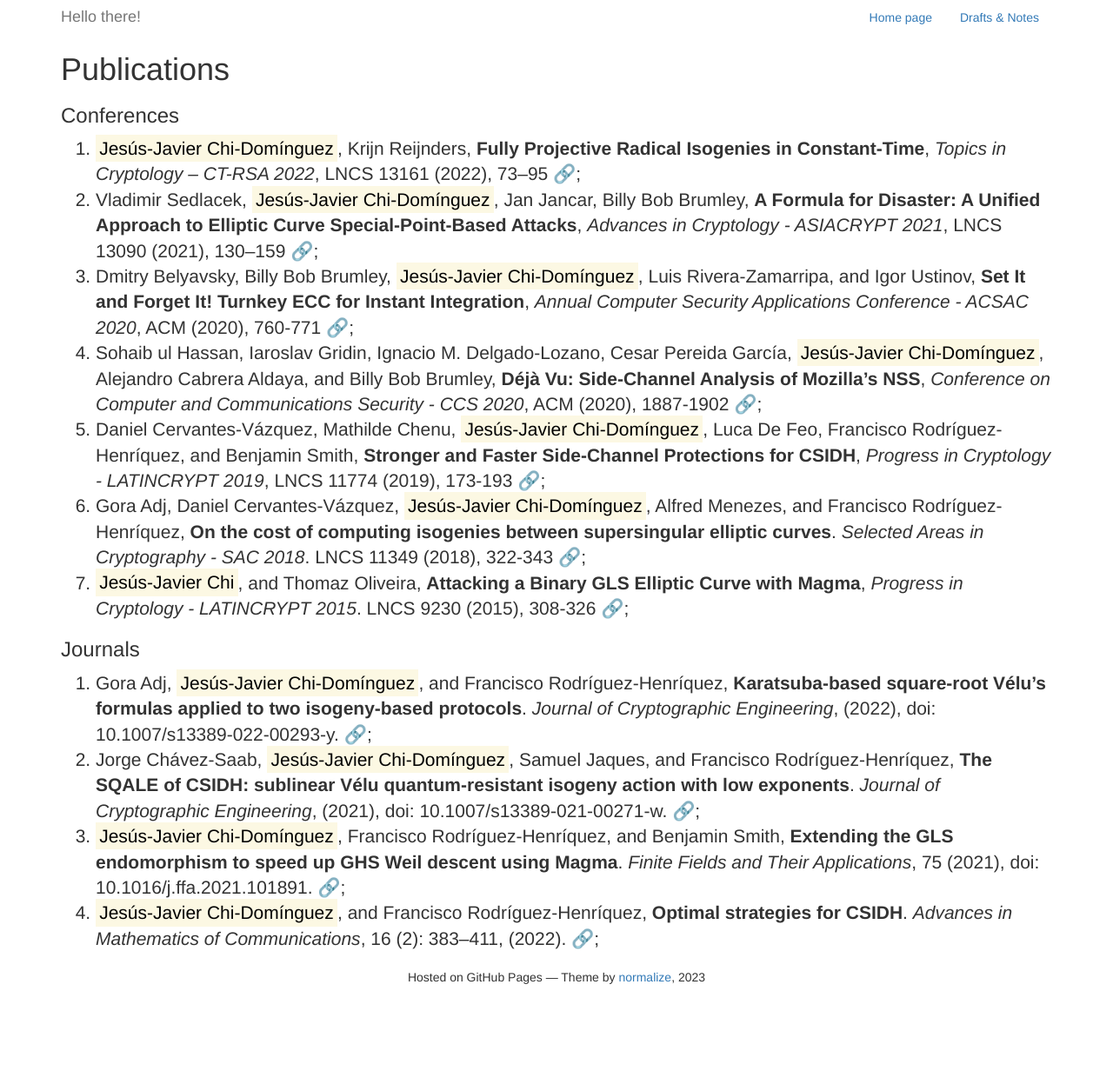
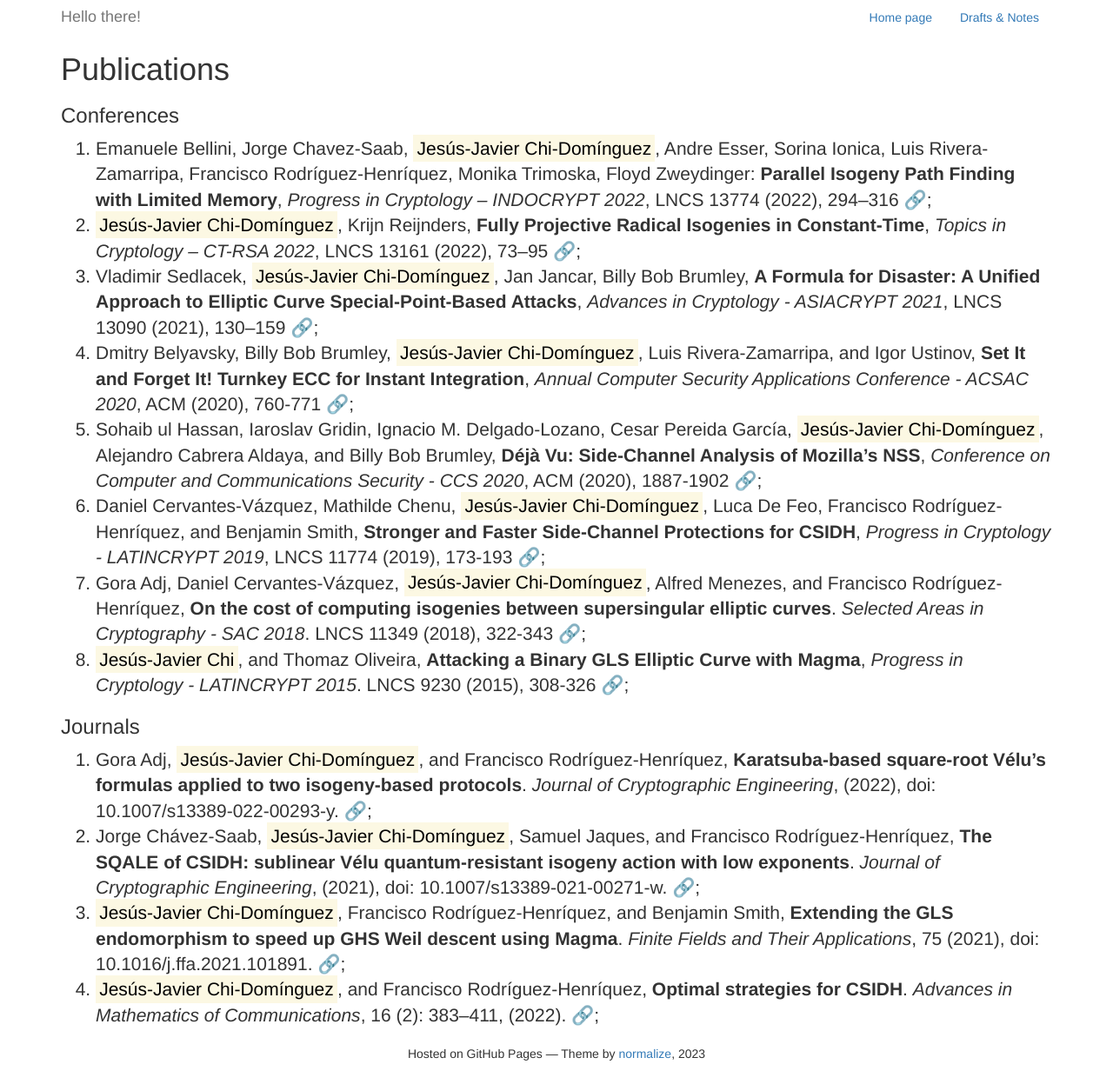
Before and after one commit to JJChiDguez/JJChiDguez.github.io, a Jekyll site: the page built from docs/publications.md, in a window 1280 px wide. Shown: the whole page at 87% size. Built offline with Jekyll 4.4.1, drawn with Linux system fonts in a browser that asks for light colours; before the commit the page ends 1144 px from its top, so only the background shows below that.

Commit message:
add: recent publications + CV update

```diff
--- a/docs/publications.md
+++ b/docs/publications.md
@@ -8,13 +8,14 @@ filename: publications.md
 
 ### Conferences
 
-1. <mark>Jes&uacute;s-Javier Chi-Dom&iacute;nguez</mark>, Krijn Reijnders, **Fully Projective Radical Isogenies in Constant-Time**, _Topics in Cryptology – CT-RSA 2022_, LNCS 13161 (2022), 73--95 [&#128279;](https://doi.org/10.1007/978-3-030-95312-6_4);
-2. Vladimir Sedlacek, <mark>Jes&uacute;s-Javier Chi-Dom&iacute;nguez</mark>, Jan Jancar, Billy Bob Brumley, **A Formula for Disaster: A Unified Approach to Elliptic Curve Special-Point-Based Attacks**, _Advances in Cryptology - ASIACRYPT 2021_, LNCS 13090 (2021), 130--159 [&#128279;](https://doi.org/10.1007/978-3-030-92062-3_5);
-3. Dmitry Belyavsky, Billy Bob Brumley, <mark>Jes&uacute;s-Javier Chi-Dom&iacute;nguez</mark>, Luis Rivera-Zamarripa, and Igor Ustinov, **Set It and Forget It! Turnkey ECC for Instant Integration**, _Annual Computer Security Applications Conference - ACSAC 2020_, ACM (2020), 760-771 [&#128279;](https://doi.org/10.1145/3427228.3427291);
-4. Sohaib ul Hassan, Iaroslav Gridin, Ignacio M. Delgado-Lozano, Cesar Pereida Garc&iacute;a, <mark>Jes&uacute;s-Javier Chi-Dom&iacute;nguez</mark>, Alejandro Cabrera Aldaya, and Billy Bob Brumley, **D&eacute;j&agrave; Vu: Side-Channel Analysis of Mozilla's NSS**, _Conference on Computer and Communications Security - CCS 2020_, ACM (2020), 1887-1902 [&#128279;](https://doi.org/10.1145/3372297.3421761);
-5. Daniel Cervantes-V&aacute;zquez, Mathilde Chenu, <mark>Jes&uacute;s-Javier Chi-Dom&iacute;nguez</mark>, Luca De Feo, Francisco Rodr&iacute;guez-Henr&iacute;quez, and Benjamin Smith, **Stronger and Faster Side-Channel Protections for CSIDH**, _Progress in Cryptology - LATINCRYPT 2019_, LNCS 11774 (2019), 173-193 [&#128279;](https://doi.org/10.1007/978-3-030-30530-7_9);
-6. Gora Adj, Daniel Cervantes-V&aacute;zquez, <mark>Jes&uacute;s-Javier Chi-Dom&iacute;nguez</mark>, Alfred Menezes, and Francisco Rodr&iacute;guez-Henr&iacute;quez, **On the cost of computing isogenies between supersingular elliptic curves**. _Selected Areas in Cryptography - SAC 2018_. LNCS 11349 (2018), 322-343 [&#128279;](https://doi.org/10.1007/978-3-030-10970-7_15);
-7. <mark>Jes&uacute;s-Javier Chi</mark>, and Thomaz Oliveira, **Attacking a Binary GLS Elliptic Curve with Magma**, _Progress in Cryptology - LATINCRYPT 2015_. LNCS 9230 (2015), 308-326 [&#128279;](https://doi.org/10.1007/978-3-319-22174-8_17);
+1. Emanuele Bellini, Jorge Chavez-Saab, <mark>Jes&uacute;s-Javier Chi-Dom&iacute;nguez</mark>, Andre Esser, Sorina Ionica, Luis Rivera-Zamarripa, Francisco Rodr&iacute;guez-Henr&iacute;quez, Monika Trimoska, Floyd Zweydinger: **Parallel Isogeny Path Finding with Limited Memory**, _Progress in Cryptology – INDOCRYPT 2022_, LNCS 13774 (2022), 294--316 [&#128279;](https://doi.org/10.1007/978-3-031-22912-1_13);
+2. <mark>Jes&uacute;s-Javier Chi-Dom&iacute;nguez</mark>, Krijn Reijnders, **Fully Projective Radical Isogenies in Constant-Time**, _Topics in Cryptology – CT-RSA 2022_, LNCS 13161 (2022), 73--95 [&#128279;](https://doi.org/10.1007/978-3-030-95312-6_4);
+3. Vladimir Sedlacek, <mark>Jes&uacute;s-Javier Chi-Dom&iacute;nguez</mark>, Jan Jancar, Billy Bob Brumley, **A Formula for Disaster: A Unified Approach to Elliptic Curve Special-Point-Based Attacks**, _Advances in Cryptology - ASIACRYPT 2021_, LNCS 13090 (2021), 130--159 [&#128279;](https://doi.org/10.1007/978-3-030-92062-3_5);
+4. Dmitry Belyavsky, Billy Bob Brumley, <mark>Jes&uacute;s-Javier Chi-Dom&iacute;nguez</mark>, Luis Rivera-Zamarripa, and Igor Ustinov, **Set It and Forget It! Turnkey ECC for Instant Integration**, _Annual Computer Security Applications Conference - ACSAC 2020_, ACM (2020), 760-771 [&#128279;](https://doi.org/10.1145/3427228.3427291);
+5. Sohaib ul Hassan, Iaroslav Gridin, Ignacio M. Delgado-Lozano, Cesar Pereida Garc&iacute;a, <mark>Jes&uacute;s-Javier Chi-Dom&iacute;nguez</mark>, Alejandro Cabrera Aldaya, and Billy Bob Brumley, **D&eacute;j&agrave; Vu: Side-Channel Analysis of Mozilla's NSS**, _Conference on Computer and Communications Security - CCS 2020_, ACM (2020), 1887-1902 [&#128279;](https://doi.org/10.1145/3372297.3421761);
+6. Daniel Cervantes-V&aacute;zquez, Mathilde Chenu, <mark>Jes&uacute;s-Javier Chi-Dom&iacute;nguez</mark>, Luca De Feo, Francisco Rodr&iacute;guez-Henr&iacute;quez, and Benjamin Smith, **Stronger and Faster Side-Channel Protections for CSIDH**, _Progress in Cryptology - LATINCRYPT 2019_, LNCS 11774 (2019), 173-193 [&#128279;](https://doi.org/10.1007/978-3-030-30530-7_9);
+7. Gora Adj, Daniel Cervantes-V&aacute;zquez, <mark>Jes&uacute;s-Javier Chi-Dom&iacute;nguez</mark>, Alfred Menezes, and Francisco Rodr&iacute;guez-Henr&iacute;quez, **On the cost of computing isogenies between supersingular elliptic curves**. _Selected Areas in Cryptography - SAC 2018_. LNCS 11349 (2018), 322-343 [&#128279;](https://doi.org/10.1007/978-3-030-10970-7_15);
+8. <mark>Jes&uacute;s-Javier Chi</mark>, and Thomaz Oliveira, **Attacking a Binary GLS Elliptic Curve with Magma**, _Progress in Cryptology - LATINCRYPT 2015_. LNCS 9230 (2015), 308-326 [&#128279;](https://doi.org/10.1007/978-3-319-22174-8_17);
 
 ### Journals
 1. Gora Adj, <mark>Jes&uacute;s-Javier Chi-Dom&iacute;nguez</mark>, and Francisco Rodr&iacute;guez-Henr&iacute;quez, **Karatsuba-based square-root Vélu’s formulas applied to two isogeny-based protocols**. _Journal of Cryptographic Engineering_, (2022), doi: 10.1007/s13389-022-00293-y. [&#128279;](https://doi.org/10.1007/s13389-022-00293-y);
```
Also changed, not shown: docs/index.md (+1 -1 lines), docs/Gemfile.lock, 10 other files.
